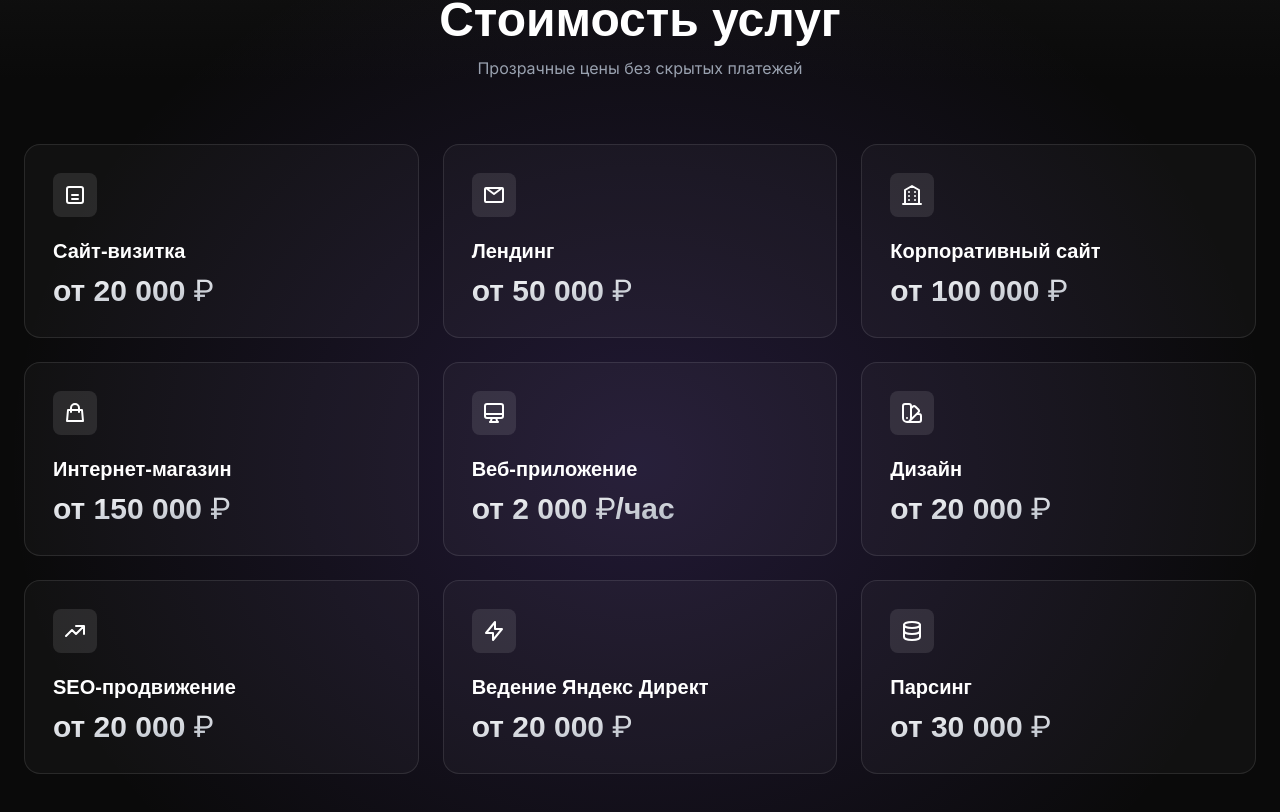
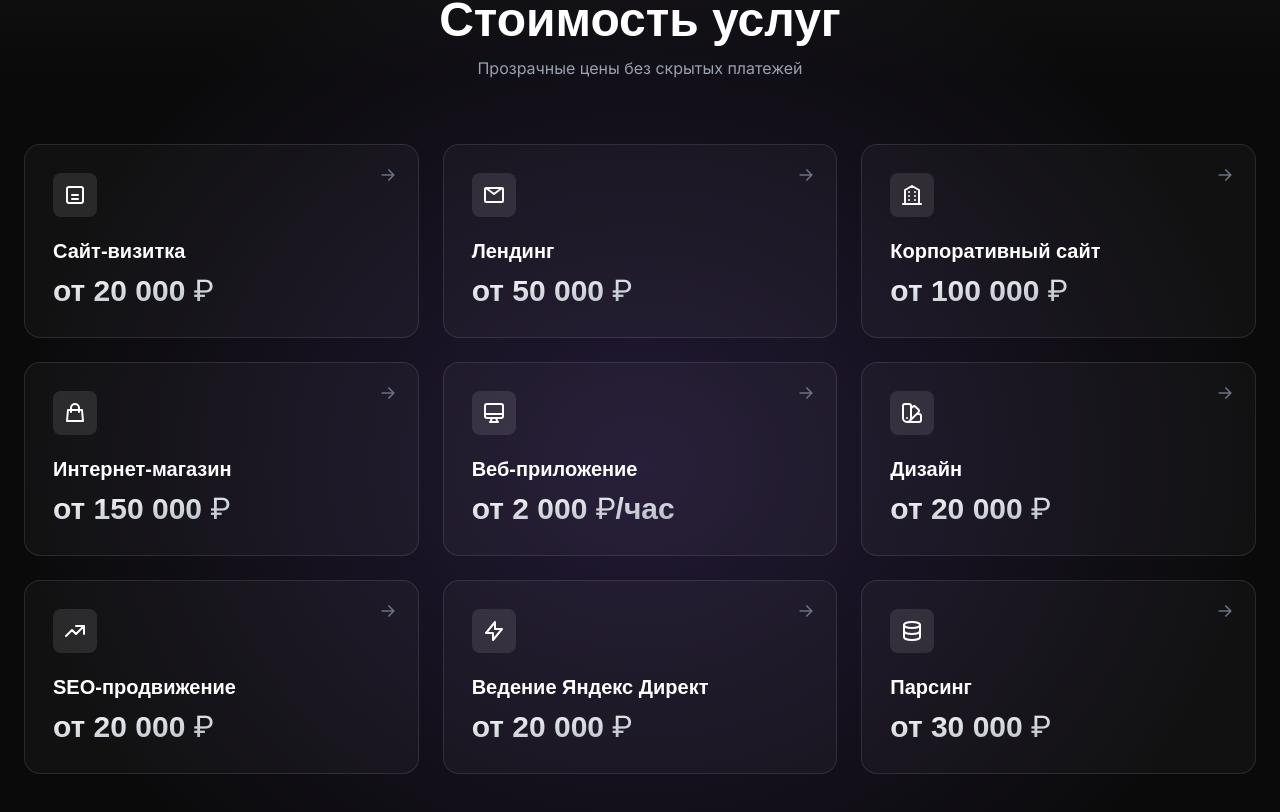
Before and after one commit to Cyrillkel/kel-studio-landing, a Next.js app: page / in a window 1280 px wide. Shown: the part 1608-2420 px from the top of the page. Built offline with nearby package versions, Linux system fonts and the light colour scheme; a web font is replaced by a local one.

Commit message:
feat: make pricing cards clickable and link to service pages
Each pricing card now navigates to the corresponding service page using `servicePath`. Also fixed the English localization string for "Yandex Direct Management".

```diff
--- a/components/Pricing.tsx
+++ b/components/Pricing.tsx
@@ -6,7 +6,7 @@ import { smoothNavigate } from "./smoothNavigate";
 import { useSnapSlider } from "./useSnapSlider";
 import SliderDots from "./SliderDots";
 import { ButtonLink } from "./Button";
-import { PRICES_PATH } from "@/lib/services";
+import { PRICES_PATH, servicePath } from "@/lib/services";
 import SectionGlow from "./SectionGlow";
 
 const icons = [
@@ -147,6 +147,19 @@ const icons = [
 
 type PriceItem = { title: string; price: string };
 
+// Where each price card leads, in the order of pricing.items.
+const PRICE_LINKS = [
+  servicePath("vizitka"),
+  servicePath("landing"),
+  servicePath("corporate"),
+  servicePath("ecommerce"),
+  servicePath("web-apps"),
+  servicePath("design"),
+  servicePath("seo"),
+  servicePath("yandex-direct"),
+  servicePath("parsing"),
+];
+
 const AUTOPLAY_MS = 4000;
 
 export default function Pricing() {
@@ -182,10 +195,23 @@ export default function Pricing() {
           className="relative flex snap-x snap-mandatory gap-3 overflow-x-auto py-4 [scrollbar-width:none] [&::-webkit-scrollbar]:hidden md:grid md:snap-none md:grid-cols-2 md:gap-6 md:overflow-visible md:p-0 lg:grid-cols-3"
         >
           {items.map((item, index) => (
-            <div
+            <Link
               key={index}
-              className="pricing-card flex min-h-64 w-full shrink-0 snap-start flex-col bg-white/3 p-6 sm:w-[22rem] sm:p-7 rounded-2xl border border-white/10 hover:-translate-y-1 hover:border-white/25 hover:bg-white/5 hover:shadow-2xl hover:shadow-black/40 transition-[translate,border-color,background-color,box-shadow] duration-300 md:min-h-0 md:w-auto"
+              href={PRICE_LINKS[index] ?? PRICES_PATH}
+              className="pricing-card group relative flex min-h-64 w-full shrink-0 snap-start flex-col bg-white/3 p-6 sm:w-[22rem] sm:p-7 rounded-2xl border border-white/10 hover:-translate-y-1 hover:border-white/25 hover:bg-white/5 hover:shadow-2xl hover:shadow-black/40 transition-[translate,border-color,background-color,box-shadow] duration-300 focus-visible:outline-2 focus-visible:outline-offset-2 focus-visible:outline-white/60 md:min-h-0 md:w-auto"
             >
+              <svg
+                aria-hidden="true"
+                viewBox="0 0 24 24"
+                className="absolute right-5 top-5 h-5 w-5 text-gray-500 transition duration-300 group-hover:translate-x-1 group-hover:text-white"
+                fill="none"
+                stroke="currentColor"
+                strokeWidth={2}
+                strokeLinecap="round"
+                strokeLinejoin="round"
+              >
+                <path d="M5 12h14M13 6l6 6-6 6" />
+              </svg>
               <div className="w-12 h-12 md:w-11 md:h-11 bg-white/10 rounded-lg flex items-center justify-center mb-6 md:mb-5 text-white">
                 {icons[index]}
               </div>
@@ -195,7 +221,7 @@ export default function Pricing() {
               <p className="mt-auto font-heading text-4xl font-bold md:text-3xl bg-linear-to-br from-white to-gray-400 bg-clip-text text-transparent md:mt-0">
                 {item.price}
               </p>
-            </div>
+            </Link>
           ))}
         </div>
         <SliderDots
```
Also changed, not shown: locales/en.json.
